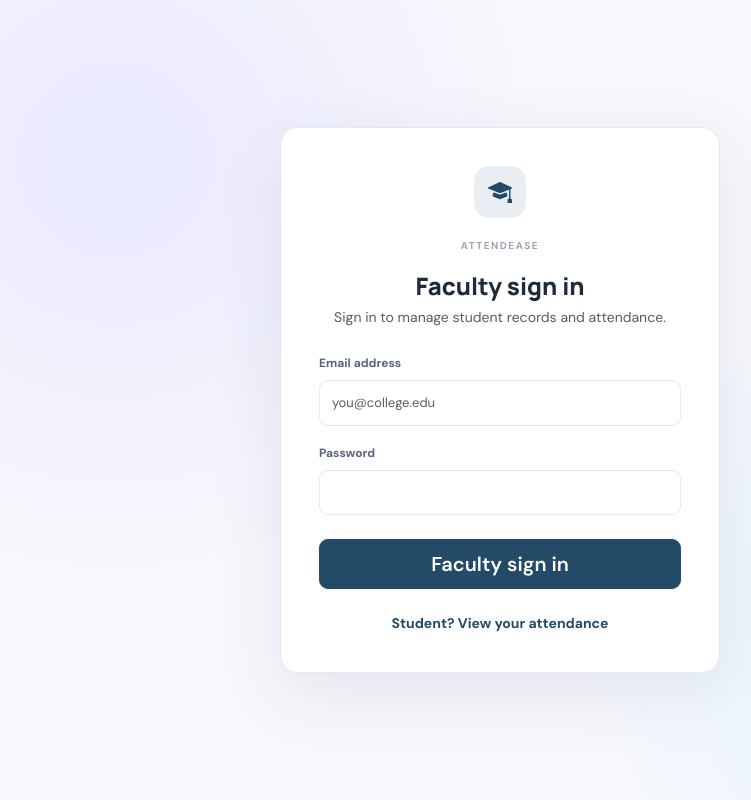
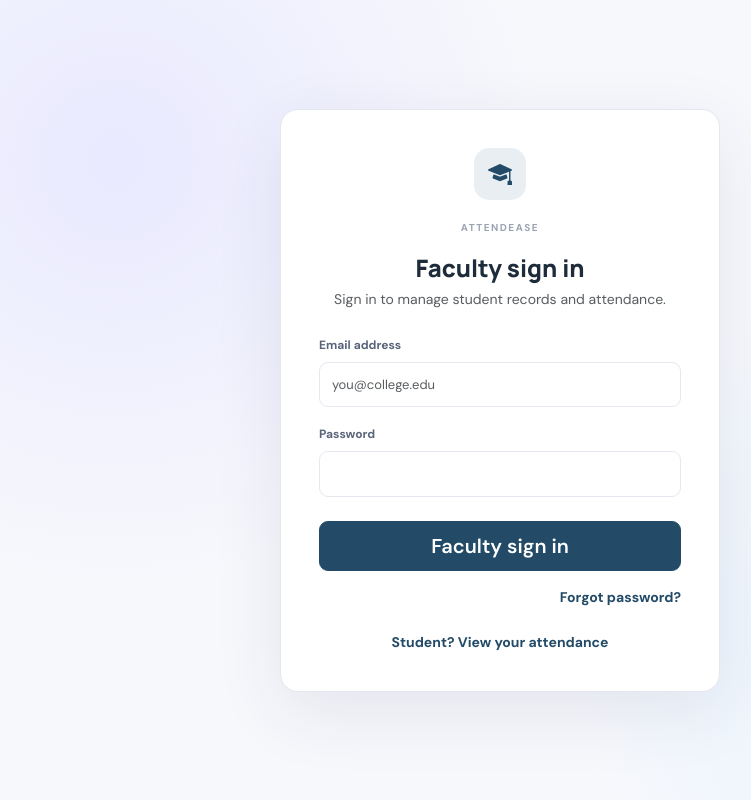
Before and after one commit to vasu925/Student-attendance-system-main, a Flask app: page /login in a window 1280 px wide. Shown: the whole page, without its empty margins (140-891 px from the left). Run offline with Flask 3, Linux system fonts and the light colour scheme; some libraries are stand-ins or nearby versions.

Commit message:
Add forgot password and secure faculty password reset (#4)
* Add secure email-based faculty password reset

* Add forgot password link to faculty sign-in

* Add password recovery page

* Add password recovery page

```diff
--- a/app.py
+++ b/app.py
@@ -3,6 +3,9 @@ import io
 import os
 import secrets
 import hashlib
+import logging
+import smtplib
+from email.message import EmailMessage
 from datetime import date, datetime, timedelta
 
 from flask import Flask, Response, abort, flash, redirect, render_template, request, url_for, send_from_directory, session
@@ -14,6 +17,7 @@ from flask_wtf.csrf import CSRFProtect
 from sqlalchemy import UniqueConstraint, or_
 from sqlalchemy.exc import IntegrityError
 from werkzeug.security import check_password_hash, generate_password_hash
+from itsdangerous import URLSafeTimedSerializer, BadSignature, SignatureExpired
 
 from config import Config
 
@@ -251,6 +255,88 @@ def login():
             return redirect(url_for("dashboard"))
         flash("Incorrect email or password.", "danger")
     return render_template("login.html")
+
+
+
+def password_reset_serializer():
+    return URLSafeTimedSerializer(app.config["SECRET_KEY"], salt="attendease-password-reset")
+
+
+def send_password_reset_email(faculty, reset_url):
+    host = os.getenv("SMTP_HOST")
+    username = os.getenv("SMTP_USERNAME")
+    password = os.getenv("SMTP_PASSWORD")
+    sender = os.getenv("SMTP_FROM")
+    if not all([host, username, password, sender]):
+        app.logger.error("Password reset email is not configured: SMTP environment variables are missing.")
+        return False
+
+    message = EmailMessage()
+    message["Subject"] = "Reset your AttendEase password"
+    message["From"] = sender
+    message["To"] = faculty.email
+    message.set_content(
+        "A password reset was requested for your AttendEase faculty account. "
+        "This link expires in 30 minutes and can only be used once. "
+        "If you did not request this, you can ignore this email.\\n\\n"
+        f"Reset your password: {reset_url}"
+    )
+    try:
+        port = int(os.getenv("SMTP_PORT", "587"))
+        with smtplib.SMTP(host, port, timeout=15) as server:
+            server.starttls()
+            server.login(username, password)
+            server.send_message(message)
+        return True
+    except Exception:
+        app.logger.exception("Unable to send AttendEase password reset email.")
+        return False
+
+
+@app.route("/forgot-password", methods=["GET", "POST"])
+def forgot_password():
+    if request.method == "POST":
+        if not consume_login_attempt("forgot-password", limit=5, window_minutes=15):
+            abort(429)
+        email = request.form.get("email", "").strip().lower()
+        faculty = Faculty.query.filter_by(email=email).first() if email else None
+        if faculty:
+            token = password_reset_serializer().dumps({"faculty_id": faculty.id})
+            reset_url = url_for("reset_password", token=token, _external=True)
+            send_password_reset_email(faculty, reset_url)
+        # Do not disclose whether an account exists.
+        flash("If an account exists for that email and email delivery is configured, a password reset link will be sent.", "info")
+        return redirect(url_for("forgot_password"))
+    return render_template("forgot_password.html")
+
+
+@app.route("/reset-password/<token>", methods=["GET", "POST"])
+def reset_password(token):
+    try:
+        data = password_reset_serializer().loads(token, max_age=1800)
+        faculty_id = int(data["faculty_id"])
+    except (BadSignature, SignatureExpired, KeyError, TypeError, ValueError):
+        flash("That password reset link is invalid or has expired. Please request a new one.", "warning")
+        return redirect(url_for("forgot_password"))
+
+    faculty = db.session.get(Faculty, faculty_id)
+    if not faculty:
+        flash("That password reset link is invalid or has expired. Please request a new one.", "warning")
+        return redirect(url_for("forgot_password"))
+
+    if request.method == "POST":
+        password = request.form.get("password", "")
+        confirm = request.form.get("confirm_password", "")
+        if len(password) < 8:
+            flash("Choose a password with at least 8 characters.", "danger")
+        elif password != confirm:
+            flash("The passwords do not match.", "danger")
+        else:
+            faculty.set_password(password)
+            db.session.commit()
+            flash("Your password has been reset. Please sign in.", "success")
+            return redirect(url_for("login"))
+    return render_template("reset_password.html")
 
 
 @app.route("/student-attendance", methods=["GET", "POST"])
--- a/templates/login.html
+++ b/templates/login.html
@@ -10,6 +10,7 @@
     <div class="mb-4"><label class="form-label">Password</label><input class="form-control form-control-lg" type="password" name="password" required autocomplete="current-password"></div>
     <button class="btn btn-primary btn-lg w-100">Faculty sign in</button>
   </form>
+  <div class="text-end mt-3"><a href="{{ url_for('forgot_password') }}">Forgot password?</a></div>
   <div class="text-center mt-4"><a href="{{ url_for('student_attendance') }}">Student? View your attendance</a></div>
 </div>
 {% endblock %}
```
Also changed, not shown: templates/forgot_password.html (added, +14 -0 lines), templates/reset_password.html (added, +14 -0 lines).
